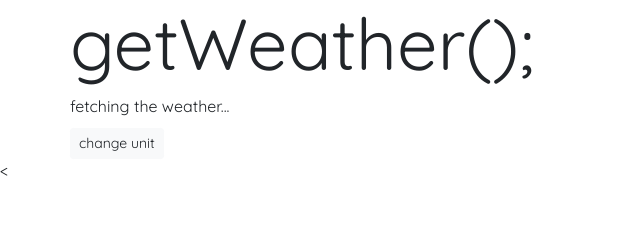
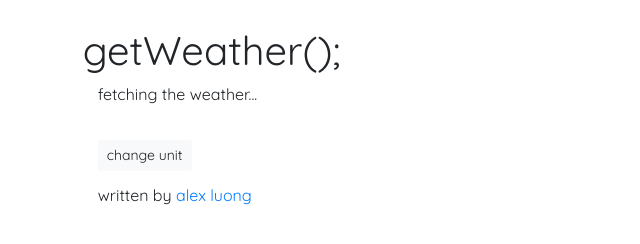
Before and after one commit to alexanderluong/Local-Weather-Challenge, a plain HTML site: page index.html in a window 1280 px wide. Shown: the whole page, without its empty margins (0-640 px from the left). Drawn offline with nearby package versions, Linux system fonts and the light colour scheme.

Commit message:
Adjust layout with Bootstrap4

```diff
--- a/index.html
+++ b/index.html
@@ -15,21 +15,37 @@
 <body>
     <div class="container">
         <div class="row">
-            <h1 class="display-3">getWeather();</h1>
+            <h1 class="text-center">getWeather();</h1>
         </div>
         <div class="row">
+            <div class="col-sm-5">
+                <div id="locationDiv">
                     <p id="locationText">fetching the weather...</p>
+                    <div class="col">
+                        <img id="weatherIcon" src="">
                     </div>
-        <div class="row" id="descriptionDiv">
                 </div>
-        <div class="row" id="tempDiv">
+                <div id="descriptionDiv">
+                </div>
+                <div id="tempDiv">
+                </div>
+            </div>
         </div>
         <div class="row">
+            <div class="col-sm-5">
                 <button type="button" class="btn btn-sm btn-light" id="unitBtn">change unit</button>
             </div>
         </div>
+        <footer>
+            <div class="col-sm-12">
+            </div>
+            <div class="text text-left" id="footer">
+                <p>written by <a href="https://github.com/alexanderluong">alex luong</a></p>
+            </div>
+        </footer>
+    </div>
     <!-- jQuery import -->
-    <<script src="https://ajax.googleapis.com/ajax/libs/jquery/3.2.1/jquery.min.js"></script>
+    <script src="https://ajax.googleapis.com/ajax/libs/jquery/3.2.1/jquery.min.js"></script>
     <!-- Popper.js import -->
     <script src="https://cdnjs.cloudflare.com/ajax/libs/popper.js/1.12.9/umd/popper.min.js" integrity="sha384-ApNbgh9B+Y1QKtv3Rn7W3mgPxhU9K/ScQsAP7hUibX39j7fakFPskvXusvfa0b4Q" crossorigin="anonymous"></script>
     <!-- Bootstrap scripts -->
--- a/style.css
+++ b/style.css
@@ -1,5 +1,7 @@
 body {
     font-family: 'Quicksand', sans-serif;
+    padding-left: 2%;
+    padding-top: 2%;
 }
 
 p {
@@ -7,6 +9,10 @@ p {
     margin-bottom: 3px;
 }
 
+footer {
+    margin-top: 1%;
+}
+
 #unitBtn {
     margin-top: 0.5em;
 }
```
Lines whose indentation alone changed are shown as unchanged.
